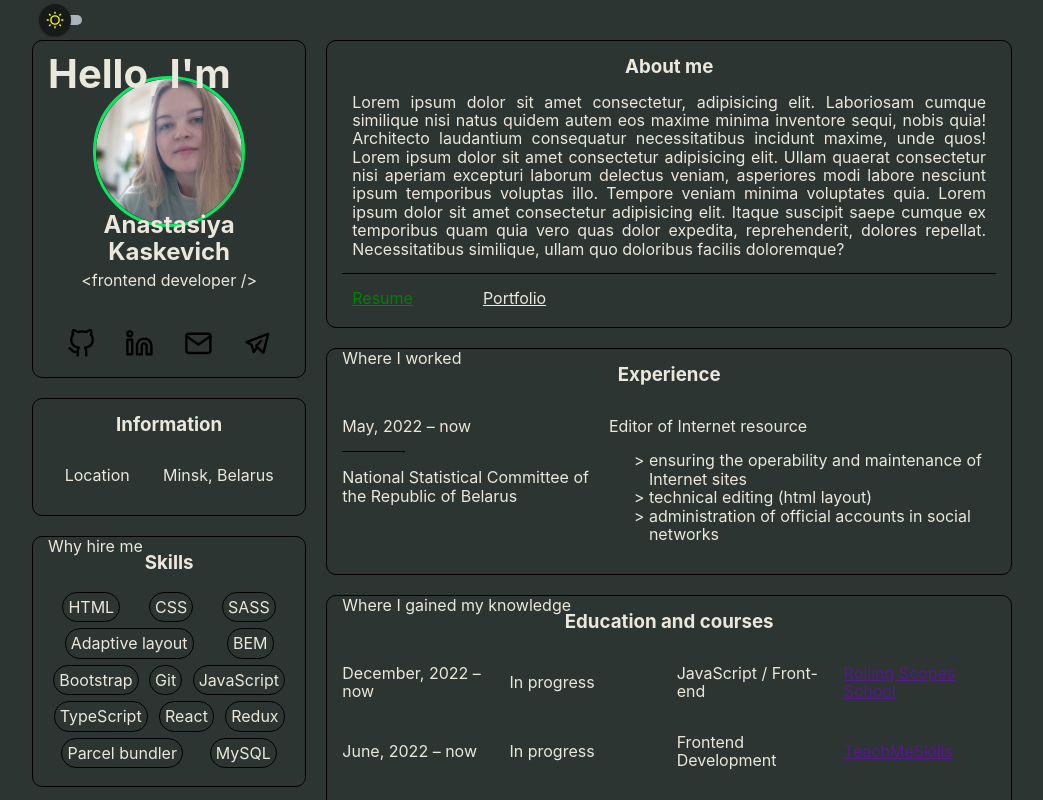
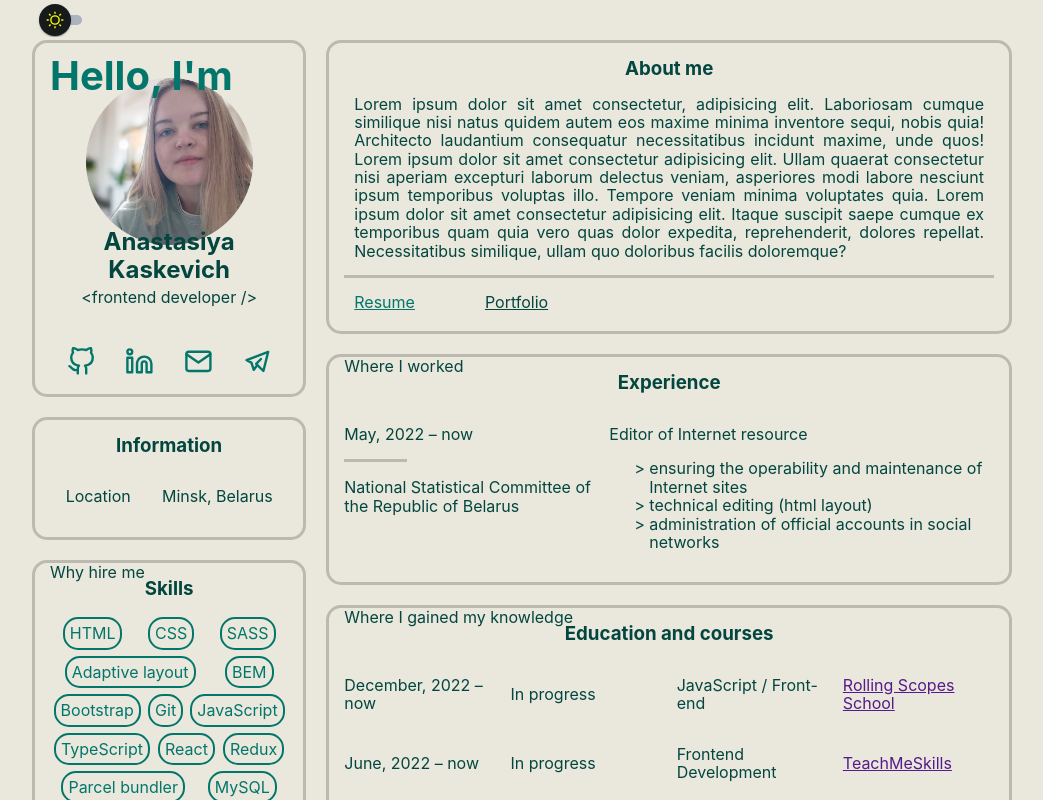
Before and after one commit to naszh/My.Resume, a React (Create React App) app: page / in a window 1280 px wide. Shown: the top 800 px of the page, without its empty margins (118-1161 px from the left). Built offline with nearby package versions, Linux system fonts and the light colour scheme.

Commit message:
update styles

```diff
--- a/src/components/aside/blockLanguages/languages.tsx
+++ b/src/components/aside/blockLanguages/languages.tsx
@@ -1,4 +1,6 @@
+import { useContext } from 'react';
 import { languagesList } from '../../../constants/data';
+import { ThemeContext } from '../../../theme/themeProvider';
 import {
 	BlockContainer,
 	BlockHeader,
@@ -8,13 +10,25 @@ import {
 } from '../../common/common.styles';
 
 export const MyLanguages = () => {
+	const { theme } = useContext(ThemeContext);
+
 	return (
 		<BlockContainer>
 			<BlockHeaderSpan>I can speak</BlockHeaderSpan>
 			<BlockHeader>Languages</BlockHeader>
 			<ItemsList>
 				{languagesList.map((skill, i) => {
-					return <ItemWithBorder key={i}>{skill}</ItemWithBorder>;
+					return (
+						<ItemWithBorder
+							key={i}
+							style={{
+								color: theme === 'light' ? '#03766B' : '#57BA98',
+								borderColor: theme === 'light' ? '#03766B' : '#57BA98',
+							}}
+						>
+							{skill}
+						</ItemWithBorder>
+					);
 				})}
 			</ItemsList>
 		</BlockContainer>
--- a/src/components/aside/blockProfile/profile.styled.ts
+++ b/src/components/aside/blockProfile/profile.styled.ts
@@ -1,9 +1,7 @@
 import styled from 'styled-components';
 
 export const Avatar = styled.img`
-	width: 60%;
-	border: 3px solid #08e75f;
-	border-radius: 50%;
+	width: 70%;
 	position: relative;
 `;
 
--- a/src/components/aside/blockProfile/profile.tsx
+++ b/src/components/aside/blockProfile/profile.tsx
@@ -1,5 +1,7 @@
+import { useContext } from 'react';
 import { IconContext } from 'react-icons/lib';
 import { contactLinks, myName } from '../../../constants/data';
+import { ThemeContext } from '../../../theme/themeProvider';
 import { BlockContainer } from '../../common/common.styles';
 import {
 	Avatar,
@@ -12,11 +14,18 @@ import {
 } from './profile.styled';
 
 export const MyProfile = () => {
+	const { theme } = useContext(ThemeContext);
 	return (
 		<BlockContainer>
 			<ProfileInfo>
 				<Avatar src='../profile-pic.png' alt={`avatar of ${myName}`} />
-				<HeaderTextOne>Hello, I'm</HeaderTextOne>
+				<HeaderTextOne
+					style={{
+						color: theme === 'light' ? '#03766B' : '#57BA98',
+					}}
+				>
+					Hello, I'm
+				</HeaderTextOne>
 				<HeaderTextTwo>{myName}</HeaderTextTwo>
 				<Description>&lt;frontend developer /&gt;</Description>
 				<LinksList>
@@ -27,7 +36,7 @@ export const MyProfile = () => {
 									<IconContext.Provider
 										value={{
 											style: {
-												color: '#000',
+												color: theme === 'light' ? '#03766B' : '#57BA98',
 												fontSize: '1.8rem',
 											},
 										}}
--- a/src/components/aside/blockSkills/skills.tsx
+++ b/src/components/aside/blockSkills/skills.tsx
@@ -1,4 +1,6 @@
+import { useContext } from 'react';
 import { skillsList } from '../../../constants/data';
+import { ThemeContext } from '../../../theme/themeProvider';
 import {
 	BlockContainer,
 	BlockHeader,
@@ -8,13 +10,25 @@ import {
 } from '../../common/common.styles';
 
 export const MySkills = () => {
+	const { theme } = useContext(ThemeContext);
+
 	return (
 		<BlockContainer>
 			<BlockHeaderSpan>Why hire me</BlockHeaderSpan>
 			<BlockHeader>Skills</BlockHeader>
 			<ItemsList>
 				{skillsList.map((skill, i) => {
-					return <ItemWithBorder key={i}>{skill}</ItemWithBorder>;
+					return (
+						<ItemWithBorder
+							key={i}
+							style={{
+								color: theme === 'light' ? '#03766B' : '#57BA98',
+								borderColor: theme === 'light' ? '#03766B' : '#57BA98',
+							}}
+						>
+							{skill}
+						</ItemWithBorder>
+					);
 				})}
 			</ItemsList>
 		</BlockContainer>
--- a/src/components/common/common.styles.ts
+++ b/src/components/common/common.styles.ts
@@ -1,8 +1,8 @@
 import styled from 'styled-components';
 
 export const BlockContainer = styled.div`
-	border: 1px solid black;
-	border-radius: 10px;
+	border: 3px solid rgba(0, 0, 0, 0.2);
+	border-radius: 15px;
 	padding: 15px;
 	position: relative;
 `;
@@ -26,7 +26,7 @@ export const ItemsList = styled.ul`
 `;
 
 export const ItemWithBorder = styled.span`
-	border: 1px solid black;
+	border: 2px solid rgba(0, 0, 0, 0.2);
 	border-radius: 15px;
 	padding: 5px;
 	margin: 3px;
--- a/src/components/main/blockAbout/about.styled.ts
+++ b/src/components/main/blockAbout/about.styled.ts
@@ -1,7 +1,7 @@
 import styled from 'styled-components';
 
 export const Line = styled.div`
-	border-bottom: 1px solid #000;
+	border-bottom: 3px solid rgba(0, 0, 0, 0.2);
 `;
 
 export const ParagraphText = styled.p`
--- a/src/components/main/blockAbout/about.tsx
+++ b/src/components/main/blockAbout/about.tsx
@@ -1,8 +1,12 @@
+import { useContext } from 'react';
 import { NavLink } from 'react-router-dom';
+import { ThemeContext } from '../../../theme/themeProvider';
 import { BlockContainer, BlockHeader } from '../../common/common.styles';
 import { Line, ParagraphNav, ParagraphText } from './about.styled';
 
 export const AboutMe = () => {
+	const { theme } = useContext(ThemeContext);
+
 	return (
 		<BlockContainer>
 			<BlockHeader>About me</BlockHeader>
@@ -24,7 +28,9 @@ export const AboutMe = () => {
 				<NavLink
 					to='/'
 					style={({ isActive }) =>
-						isActive ? { color: 'green' } : { color: 'inherit' }
+						isActive
+							? { color: theme === 'light' ? '#03766B' : '#57BA98' }
+							: { color: 'inherit' }
 					}
 				>
 					Resume
@@ -32,7 +38,9 @@ export const AboutMe = () => {
 				<NavLink
 					to='/portfolio'
 					style={({ isActive }) =>
-						isActive ? { color: 'green' } : { color: 'inherit' }
+						isActive
+							? { color: theme === 'light' ? '#03766B' : '#57BA98' }
+							: { color: 'inherit' }
 					}
 				>
 					Portfolio
--- a/src/components/main/blockPortfolio/portfolio.tsx
+++ b/src/components/main/blockPortfolio/portfolio.tsx
@@ -1,4 +1,6 @@
+import { useContext } from 'react';
 import { ProjectsList } from '../../../constants/data';
+import { ThemeContext } from '../../../theme/themeProvider';
 import {
 	BlockContainer,
 	BlockHeader,
@@ -14,6 +16,8 @@ import {
 } from './portfolio.styled';
 
 export const MyPortfolio = () => {
+	const { theme } = useContext(ThemeContext);
+
 	return (
 		<BlockContainer>
 			<BlockHeaderSpan>What did I do</BlockHeaderSpan>
@@ -31,15 +35,31 @@ export const MyPortfolio = () => {
 							<p>{project.description}</p>
 							<ItemsList>
 								{project.stack.map((el, i) => (
-									<ItemWithBorder key={i}>{el}</ItemWithBorder>
+									<ItemWithBorder
+										key={i}
+										style={{
+											color: theme === 'light' ? '#03766B' : '#57BA98',
+											borderColor: theme === 'light' ? '#03766B' : '#57BA98',
+										}}
+									>
+										{el}
+									</ItemWithBorder>
 								))}
 							</ItemsList>
 							<a href={project.githubLink}>
-								<GithubButton />
+								<GithubButton
+									style={{
+										color: theme === 'light' ? '#034640' : '#D1CCB9',
+									}}
+								/>
 							</a>
 							{project.deployLink && (
 								<a href={project.deployLink}>
-									<VercelButton />
+									<VercelButton
+										style={{
+											color: theme === 'light' ? '#034640' : '#D1CCB9',
+										}}
+									/>
 								</a>
 							)}
 						</ProjectBox>
--- a/src/theme/themeProvider.tsx
+++ b/src/theme/themeProvider.tsx
@@ -20,8 +20,8 @@ export const ThemeProvider = ({ children }: ThemeProviderProps) => {
 		setTheme(theme === 'light' ? 'dark' : 'light');
 	};
 
-	const color = theme === 'light' ? '#EAE7DC' : '#2C3531';
-	const backgroundColor = theme === 'light' ? '#2C3531' : '#EAE7DC';
+	const color = theme === 'light' ? '#034640' : '#D1CCB9';
+	const backgroundColor = theme === 'light' ? '#EAE7DC' : '#2C3531';
 
 	document.body.style.color = color;
 	document.body.style.backgroundColor = backgroundColor;
```
